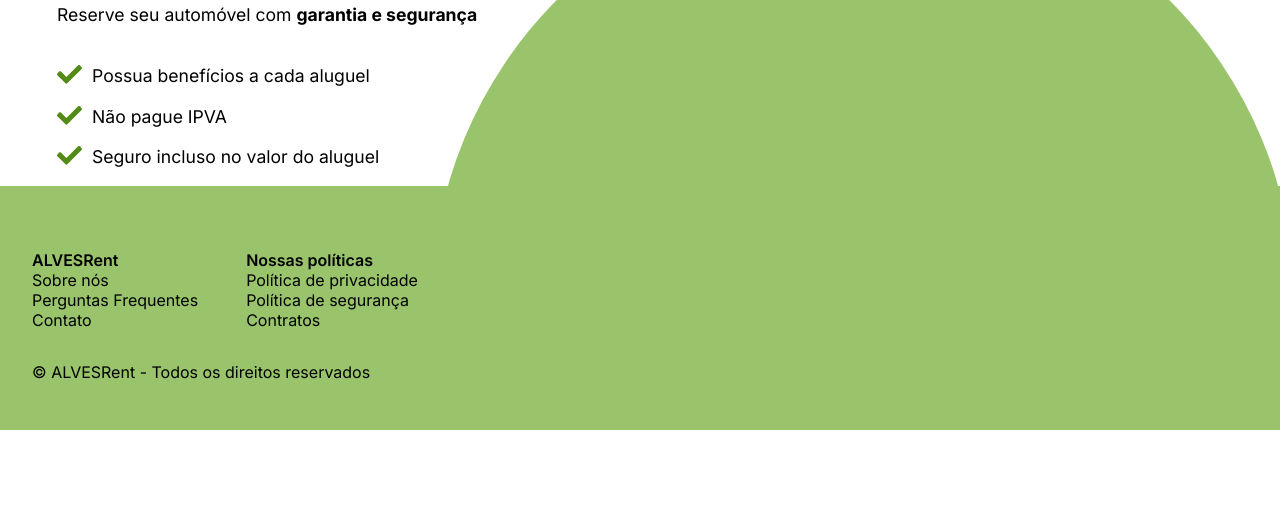
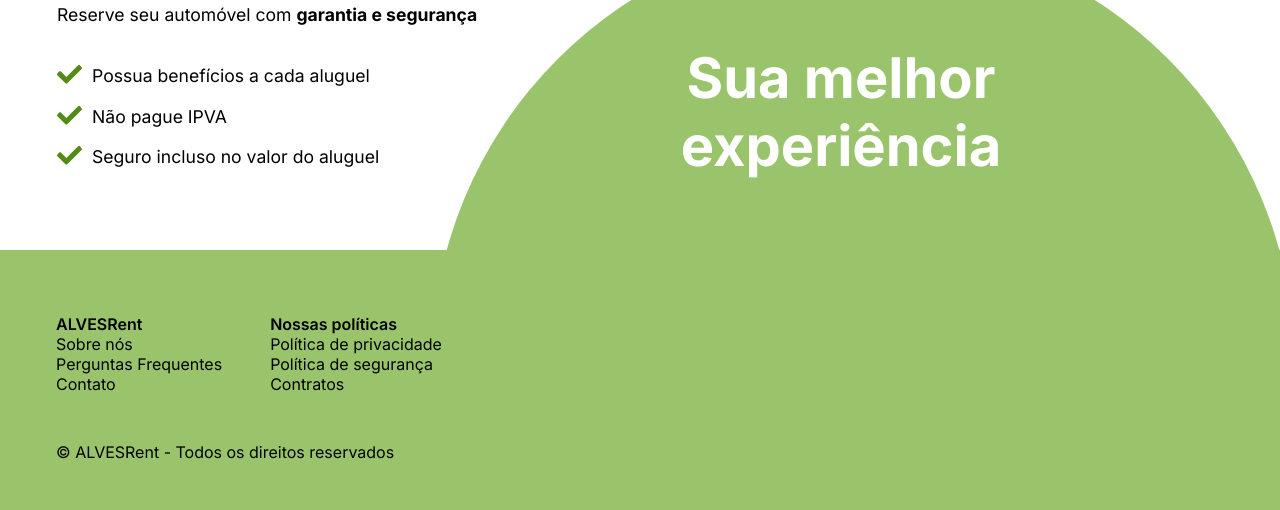
Before and after one commit to alvessleo/PAFT-aluguel-de-carros, a plain HTML site: page index.html in a window 1280 px wide. Shown: the part 1516-2026 px from the top of the page. Before the commit the page ends 1946 px from the top, so only its background shows below. Drawn offline with Linux system fonts and the light colour scheme.

Commit message:
home page finalizada e responsiva

```diff
--- a/static/css/main.scss
+++ b/static/css/main.scss
@@ -43,7 +43,7 @@ header{
             align-items: center;
             transform: translateX(100%);
             transition: transform 0.3s ease-in;
-            background: $color-primary;
+            background: #787878;
             margin-bottom: 1em;
 
             .first-li{
@@ -519,6 +519,7 @@ footer{
         transform: translateX(-30px);
 
         .typo-services{
+            margin-bottom: 4em;
             .logo-services{
                 width: 250px;
             }
@@ -539,7 +540,20 @@ footer{
             border-radius: none;
             width: 1100px;
             /* height: 691px; */
-            transform: translate(218px, -81px);
+            transform: translate(218px, -21px);
+
+            p{
+                transform: translate(363px, 210px);
+            }
         }
     }
+
+    footer{
+        max-width: 1200px;
+        display: flex;
+        flex-direction: column;
+        margin: 0 auto;
+        box-shadow: 0 0 0 100vmax $color-primary;
+        clip-path: inset(0 -100vmax);
+    }
 }
```
Also changed, not shown: static/css/main.css, 1 other file.
